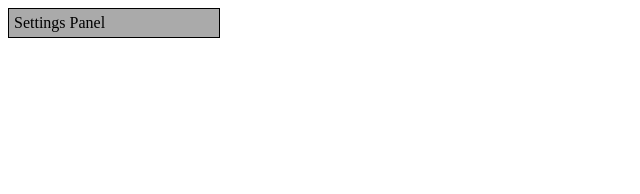
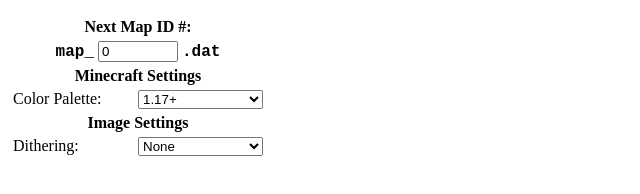
Before and after one commit to Frumple/image-to-minecraft-map, a website built with Parcel: page src/html/elements/autonomous/containers/settings-panel.html in a window 1280 px wide. Shown: the whole page, without its empty margins (0-640 px from the left). Built offline with nearby package versions, Linux system fonts and the light colour scheme.

Commit message:
Add basic elements to panels.

```diff
--- a/src/html/elements/autonomous/containers/settings-panel.html
+++ b/src/html/elements/autonomous/containers/settings-panel.html
@@ -1,5 +1,31 @@
 <link href="/src/scss/elements/autonomous/containers/settings-panel.scss" rel="stylesheet" />
 
 <div class="settings-panel">
-  Settings Panel
+  <div class="settings-panel__map-id-container">
+    <label class="settings-panel__map-id-label" for="map-id-input">Next Map ID #:</label>
+    <div class="settings-panel__map-id-filename-container">
+      <label class="settings-panel__map-id-filename">map_</label>
+      <input id="map-id-input" class="settings-panel__map-id-input" type="number" value="0" min="0" max="4294967296" required />
+      <label class="settings-panel__map-id-filename">.dat</label>
+    </div>
+  </div>
+
+  <div class="settings-panel__settings-container">
+    <label class="settings-panel__settings-label">Minecraft Settings</label>
+    <div class="settings-panel__minecraft-settings-container">
+      <label class="settings-panel__palette-label" for="palette-select">Color Palette:</label>
+      <select id="palette-select" class="settings-panel__palette-select">
+        <option>1.17+</option>
+      </select>
+    </div>
+
+    <label class="settings-panel__settings-label">Image Settings</label>
+    <div class="settings-panel__image-settings-container">
+      <label class="settings-panelb__dithering-label" for="dithering-select">Dithering:</label>
+      <select id="dithering-select" class="settings-panel__dithering-select">
+        <option>None</option>
+        <option>Floyd-Steinberg</option>
+      </select>
+    </div>
+  </div>
 </div>
--- a/src/scss/elements/autonomous/containers/_variables.scss
+++ b/src/scss/elements/autonomous/containers/_variables.scss
@@ -1,4 +1,4 @@
 $top-panel-height: 20px;
 $top-panel-padding: 5px;
 
-$settings-panel-width: 200px;
+$settings-panel-width: 250px;
--- a/src/scss/elements/autonomous/containers/application-container.scss
+++ b/src/scss/elements/autonomous/containers/application-container.scss
@@ -2,6 +2,8 @@
 
 .application-container {
   display: flex;
+  font-family: 'Helvetica';
+  font-size: 14px;
   min-height: 100%;
 }
 
--- a/src/scss/elements/autonomous/containers/settings-panel.scss
+++ b/src/scss/elements/autonomous/containers/settings-panel.scss
@@ -8,10 +8,76 @@
   display: flex;
   flex-direction: column;
   position: sticky;
-  background: #AAAAAA;
-  border: solid black 1px;
   top: 0;
   left: 0;
   width: variables.$settings-panel-width;
   padding: 5px;
 }
+
+.settings-panel__map-id-container {
+  display: flex;
+  flex-direction: column;
+  gap: 5px;
+  align-items: center;
+  padding: 5px;
+}
+
+.settings-panel__map-id-label {
+  font-weight: bold;
+}
+
+.settings-panel__map-id-filename-container {
+  display: table-cell;
+  vertical-align: middle;
+  gap: 5px;
+}
+
+.settings-panel__map-id-filename {
+  font-family: 'Courier New';
+  font-weight: bold;
+}
+
+.settings-panel__map-id-input {
+  width: 6em;
+}
+
+.settings-panel__settings-container {
+  display: flex;
+  flex-direction: column;
+  gap: 5px;
+}
+
+.settings-panel__settings-label {
+  font-weight: bold;
+  text-align: center;
+}
+
+.settings-panel__minecraft-settings-container {
+  display: grid;
+  grid-template:
+    [row1-start] "palette-label palette-select" auto [row1-end]
+    / 50% 50%;
+}
+
+.settings-panel__palette-label {
+  grid-area: palette-label;
+}
+
+.settings-panel__palette-select {
+  grid-area: palette-select;
+}
+
+.settings-panel__image-settings-container {
+  display: grid;
+  grid-template:
+    [row1-start] "dithering-label dithering-select" auto [row1-end]
+    / 50% 50%;
+}
+
+.settings-panelb__dithering-label {
+  grid-area: dithering-label;
+}
+
+.settings-panel__dithering-select {
+  grid-area: dithering-select;
+}
```
Also changed, not shown: src/html/elements/autonomous/containers/top-panel.html (+1 -1 lines), src/html/elements/autonomous/containers/uploads-panel.html (+8 -1 lines), src/scss/elements/autonomous/containers/top-panel.scss (+6 -2 lines), src/scss/elements/autonomous/containers/uploads-panel.scss (+30 -3 lines), src/ts/elements/autonomous/autonomous-custom-element.ts (+8 -0 lines).
